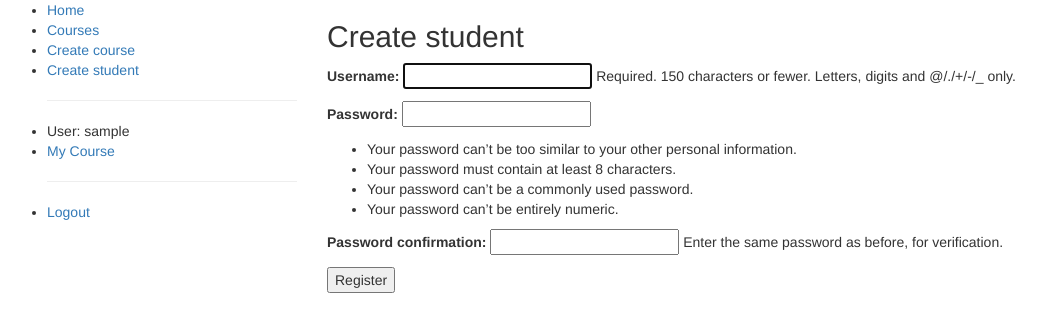
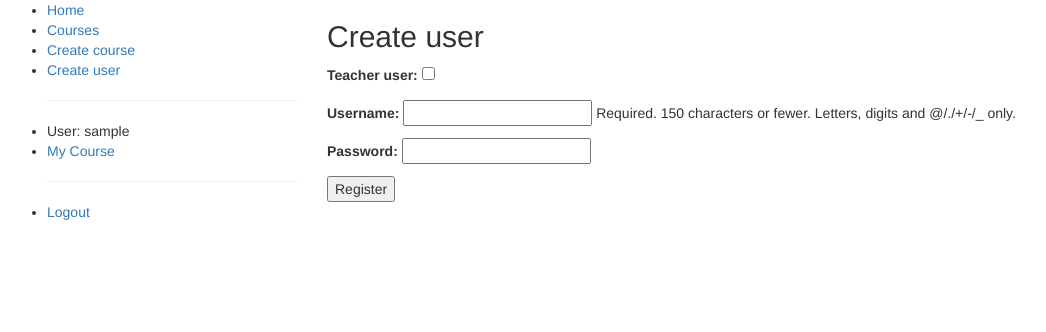
Before and after one commit to gunnar-rydberg/DjangoLMS, a Django app: page /lms/student-create/ in a window 1280 px wide. Shown: the top 332 px of the page, without its empty margins (8-1054 px from the left). Run offline with Django 3.2, Linux system fonts and the light colour scheme; the visitor is signed in with stand-in values (Sample User, id 1); parts of the project's set-up code (start-up, migrations or seed data) failed here and were passed over; some libraries are stand-ins or nearby versions.

Commit message:
add custom user register form with teacher-option

```diff
--- a/lms/forms.py
+++ b/lms/forms.py
@@ -2,5 +2,35 @@ from django import forms
 
 from django.core.exceptions import ValidationError
 from django.utils.translation import ugettext_lazy as _
+
+from django.contrib.auth.models import User
+from django.contrib.auth.forms import UserCreationForm
+from django.contrib.auth.models import Group
+
 from .models import Course
 import datetime
+
+class UserCreateForm(forms.ModelForm):
+    """ Create new user form """
+    is_teacher = forms.BooleanField(label='Teacher user', required=False)
+    password1 = forms.CharField(label="Password", widget=forms.PasswordInput)
+
+    class Meta:
+        model = User
+        fields = ('is_teacher', "username", "password1" )
+
+    def save(self, commit=True):
+        user = super(UserCreateForm, self).save(commit=False)
+        user.set_password(self.cleaned_data['password1'])
+
+        if commit:
+            user.save()
+
+            if self.cleaned_data['is_teacher']:
+                group = Group.objects.get(name='Teacher')
+                group.user_set.add(user)
+            else:
+                group = Group.objects.get(name='Student')
+                group.user_set.add(user)
+
+        return user
--- a/lms/models.py
+++ b/lms/models.py
@@ -12,6 +12,11 @@ class PermissionsSupport(models.Model):
             ('teacher_rights', 'Global teacher rights'),
         )
 
+
+class UserProfile(models.Model):
+    """ extends User model """
+    user = models.OneToOneField(User, on_delete=models.CASCADE)
+    current_course = models.ForeignKey('Course', on_delete=None)
 
 class Course(models.Model):
     """ Course """
--- a/lms/templates/base_generic.html
+++ b/lms/templates/base_generic.html
@@ -25,11 +25,13 @@
       {% block sidebar %}
       <ul class="sidebar-nav">
           <li><a href="{% url 'index' %}">Home</a></li>
+          {% if user.is_authenticated %}
           <li><a href="{% url 'courses' %}">Courses</a></li>
+          {% endif %}
 
           {% if perms.lms.teacher_rights %}
           <li><a href="{% url 'course-create' %}">Create course</a></li>
-          <li><a href="{% url 'student-create' %}">Create student</a></li>
+          <li><a href="{% url 'student-create' %}">Create user</a></li>
           {% endif %}
 
           <hr>
@@ -37,10 +39,6 @@
           {% if user.is_authenticated %}
           <li>User: {{ user.get_username }}</li>
           <li><a href="">My Course</a></li>
-
-          <!-- {% if perms.catalog.can_mark_returned %}
-          <li><a href="{% url 'librarian-books' %}">All borrowed books</a></li>
-          {% endif %} -->
 
           <hr>
           <li><a href="{% url 'logout'%}?next={{request.path}}">Logout</a></li>
--- a/lms/templates/lms/course_create.html
+++ b/lms/templates/lms/course_create.html
@@ -1,7 +1,7 @@
 {% extends "base_generic.html" %}
 
 {% block content %}
-<h1>Create Course</h1>
+<h2>Create Course</h2>
 
 <form action="" method="post">{% csrf_token %}
 {{ form.as_p }}
--- a/lms/templates/lms/course_detail.html
+++ b/lms/templates/lms/course_detail.html
@@ -1,8 +1,8 @@
 {% extends "base_generic.html" %}
 
 {% block content %}
-  <h1>Title: {{ course.name }}</h1>
 
+<h2>Title: {{ course.name }}</h2>
   <p><strong>Description:</strong> {{ course.description }}</p>
 
   <div style="margin-left:20px;margin-top:20px">
--- a/lms/templates/lms/course_list.html
+++ b/lms/templates/lms/course_list.html
@@ -1,7 +1,7 @@
 {% extends "base_generic.html" %}
 
 {% block content %}
-    <h1>Course List</h1>
+    <h2>Course List</h2>
 
     <!-- NOTE: it's also possible to use 'object_list' -->
     {% if course_list %}
--- a/lms/templates/lms/student_create.html
+++ b/lms/templates/lms/student_create.html
@@ -1,7 +1,7 @@
 {% extends 'base_generic.html' %}
 
 {% block content %}
-  <h2>Create student</h2>
+  <h2>Create user</h2>
   <form method="post">
     {% csrf_token %}
     {{ form.as_p }}
--- a/lms/views.py
+++ b/lms/views.py
@@ -15,13 +15,13 @@ def index(request):
 
 from django.views import generic
 from django.contrib.auth.decorators import  permission_required
-from django.contrib.auth.mixins import PermissionRequiredMixin
+from django.contrib.auth.mixins import PermissionRequiredMixin, LoginRequiredMixin
 
-class CourseListView(generic.ListView):
+class CourseListView(LoginRequiredMixin, generic.ListView):
     model = Course
 
 
-class CourseDetailView(generic.DetailView):
+class CourseDetailView(LoginRequiredMixin, generic.DetailView):
     model = Course
 
 # Teacher rights required
@@ -34,13 +34,16 @@ class CourseCreateView(PermissionRequiredMixin, generic.CreateView):
 
 from django.contrib.auth.forms import UserCreationForm
 from django.shortcuts import redirect
+from .forms import UserCreateForm
 
+@permission_required('lms.teacher_rights')
 def create_student(request):
     if request.method == 'POST':
-        form = UserCreationForm(request.POST)
+        form = UserCreateForm(request.POST)
+
         if form.is_valid():
             form.save()
             return redirect('index')
     else:
-        form = UserCreationForm()
+        form = UserCreateForm()
     return render(request, 'lms\student_create.html', {'form':form})
```
